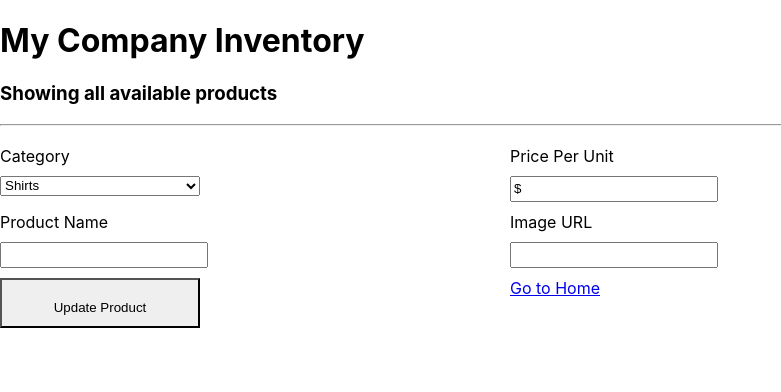
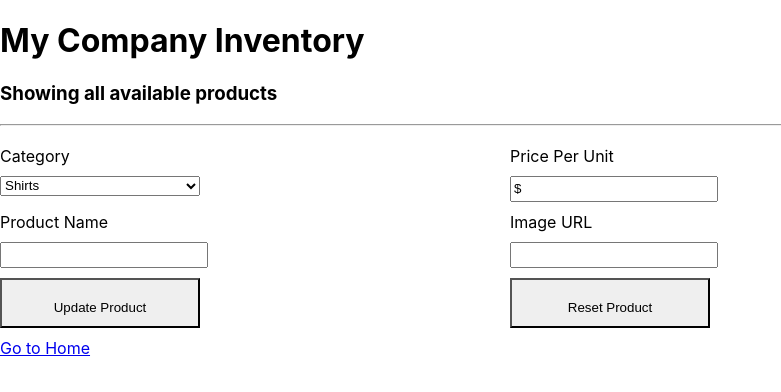
Before and after one commit to AjaySankar/assignment5, a React (Create React App) app in the folder ui/: page /edit/product/1 in a window 1280 px wide. Shown: the top 392 px of the page, without its empty margins (0-781 px from the left). Built offline with nearby package versions, Linux system fonts and the light colour scheme; no server answers.

Commit message:
Added "Reset" to update form

```diff
--- a/ui/src/App.css
+++ b/ui/src/App.css
@@ -32,7 +32,7 @@ form > input, select {
   width: 200px;
 }
 
-input[type=submit] {
+input[type=submit], input[type=reset] {
   height: 50px;
   width: 200px;
   padding: 20px;
--- a/ui/src/UpdateForm.js
+++ b/ui/src/UpdateForm.js
@@ -39,6 +39,7 @@ class UpdateForm extends Component {
     super(props)
     this.handleChange = this.handleChange.bind(this)
     this.handleSave = this.handleSave.bind(this)
+    this.getProductInfo = this.getProductInfo.bind(this)
     const {
       match: {
         params: { id },
@@ -50,11 +51,7 @@ class UpdateForm extends Component {
   }
 
   componentDidMount() {
-    this.getProductInfo()
-    .then(({ data = {}}) => this.setState({
-        product: data.getProductInfo
-      }))
-    .catch(error => window.console.log(error))
+    this.getProductInfo();
   }
 
   getProductInfo() {
@@ -63,7 +60,7 @@ class UpdateForm extends Component {
         params: { id },
       },
     } = this.props
-    return ProductsClient.query({
+    ProductsClient.query({
       query: gql`
         query {
           getProductInfo(
@@ -78,6 +75,10 @@ class UpdateForm extends Component {
         }
       `
     })
+    .then(({ data = {}}) => this.setState({
+      product: data.getProductInfo
+    }))
+    .catch(error => window.console.log(error))
   }
 
   handleChange({ target }, naturalValue) {
@@ -118,13 +119,13 @@ class UpdateForm extends Component {
 
   render() {
     const {
-      product: { price, name, image },
+      product: { category, price, name, image },
     } = this.state
     return (
       <form>
         <label>Category</label>
         <label>Price Per Unit </label>
-        <select name="category" onBlur={this.handleChange}>
+        <select name="category" onChange={this.handleChange} value={category}>
           <option value="Shirts">Shirts</option>
           <option value="Jeans">Jeans</option>
           <option value="Jackets">Jackets</option>
@@ -137,6 +138,7 @@ class UpdateForm extends Component {
         <TextInput name="name" onChange={this.handleChange} value={name} />
         <TextInput name="image" onChange={this.handleChange} value={image} />
         <input type="submit" value="Update Product" onClick={this.handleSave} />
+        <input type="reset" value="Reset Product" onClick={this.getProductInfo} />
         <Link to="/"> Go to Home </Link>
       </form>
     )
```
